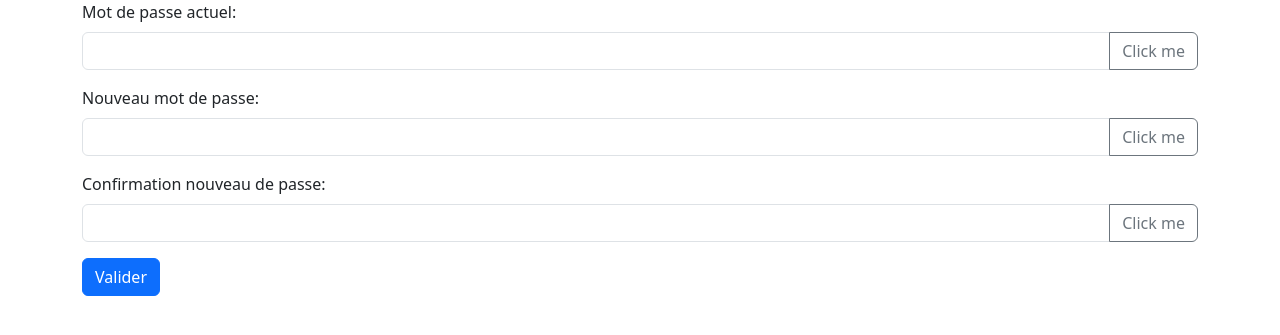
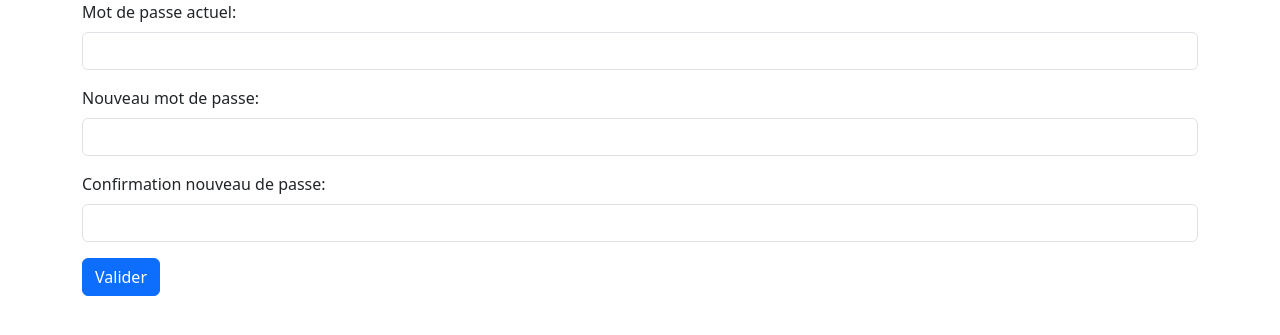
Before and after one commit to MatheoWintrebert/mvc_project, a PHP site: template src/views/changePassword.php in a window 1280 px wide. Shown: the top 335 px of the page. Run offline with PHP 8.4, Linux system fonts and the light colour scheme; the template is opened without the code that fills it, so the values that code supplies are empty.

Commit message:
Modification des vues

```diff
--- a/src/views/changePassword.php
+++ b/src/views/changePassword.php
@@ -5,24 +5,15 @@
     <?php echo isset($alert) && !empty($alert) ? '<div class="alert alert-danger" role="alert">'.$alert.'</div>' : ""; ?>
     <div class="mb-3">
       <label for="current-password" class="form-label">Mot de passe actuel:</label>
-      <div class="input-group">
-        <input type="password" id="current-password" name="current-password" class="form-control"/>
-        <button type="button" class="btn btn-outline-secondary">Click me</button>
-      </div>
+      <input type="password" id="current-password" name="current-password" class="form-control"/>
     </div>
     <div class="mb-3">
       <label for="current-password" class="form-label">Nouveau mot de passe:</label>
-      <div class="input-group">
-        <input type="password" id="new-password" name="new-password" class="form-control"/>
-        <button type="button" class="btn btn-outline-secondary">Click me</button>
-      </div>
+      <input type="password" id="new-password" name="new-password" class="form-control"/>
     </div>
     <div class="mb-3">
       <label for="current-password" class="form-label">Confirmation nouveau de passe:</label>
-      <div class="input-group">
-        <input type="password" id="conf-new-password" name="conf-new-password" class="form-control"/>
-        <button type="button" class="btn btn-outline-secondary">Click me</button>
-      </div>
+      <input type="password" id="conf-new-password" name="conf-new-password" class="form-control"/>
     </div>
     <button type="submit" class="btn btn-primary">Valider</button>
   </form>
```
Also changed, not shown: src/views/register.php (+5 -7 lines).
